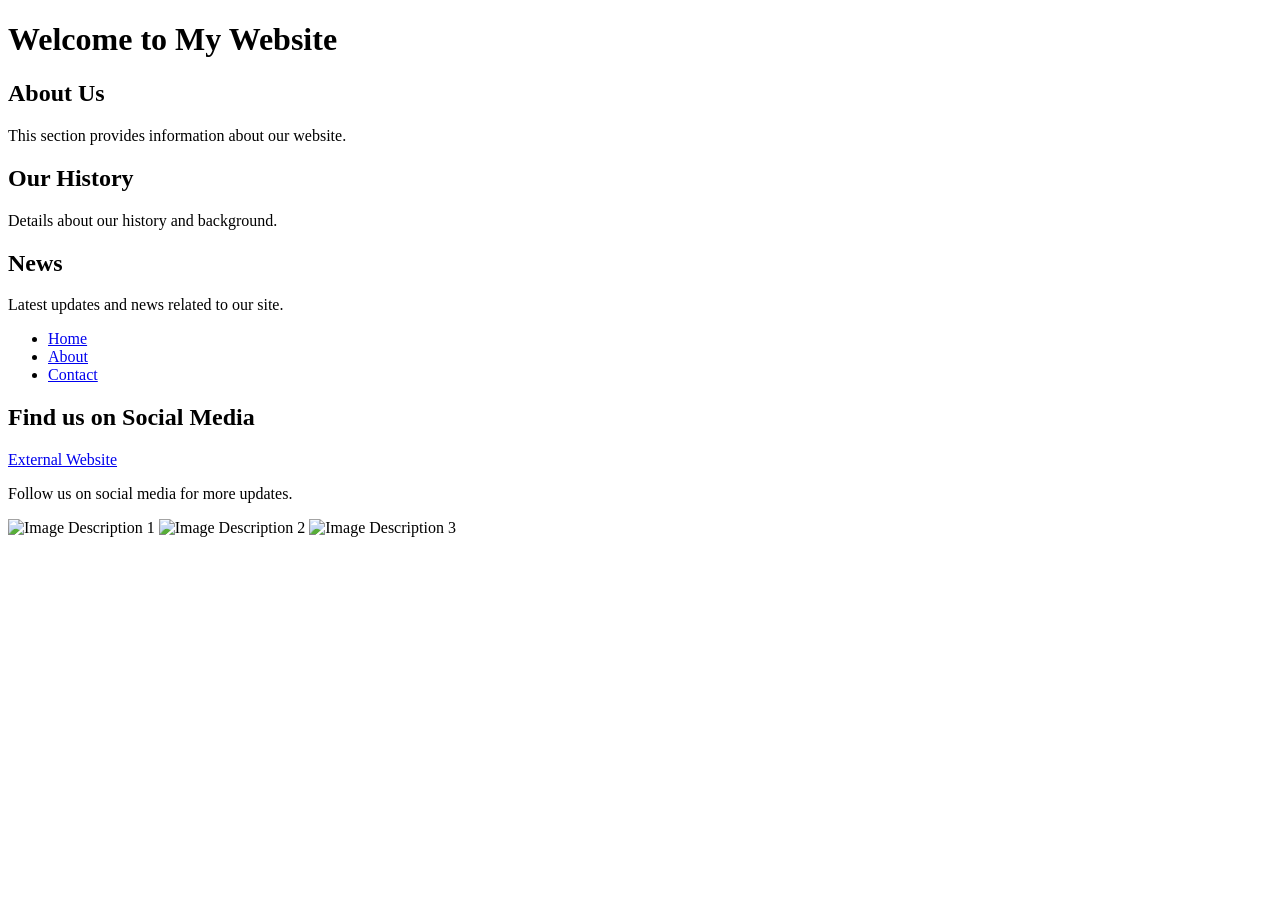
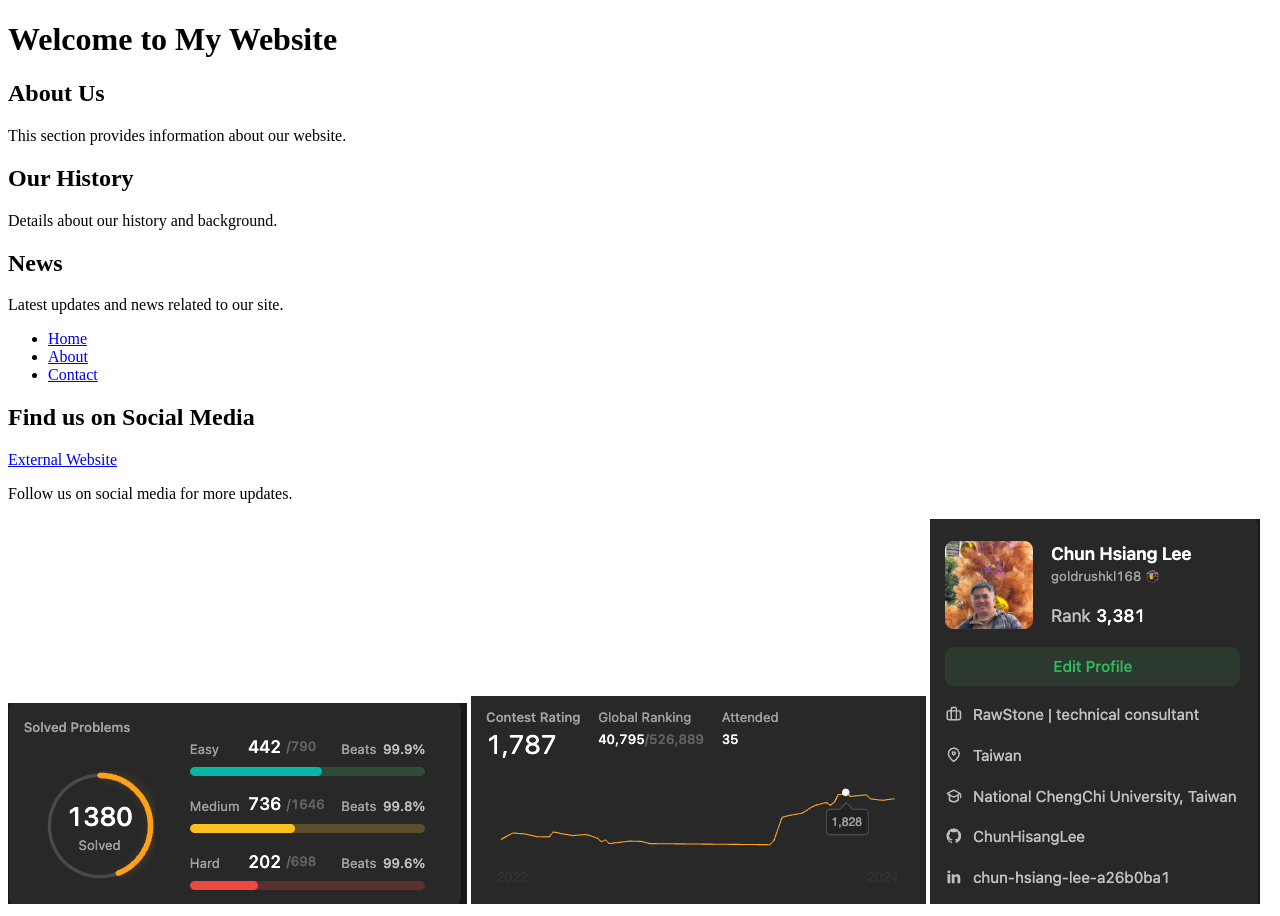
Before and after one commit to ChunHisangLee/ChunHisangLee.github.io, a plain HTML site: page index.html in a window 1280 px wide. Before the commit the page ends 800 px from the top, so only its background shows below. Drawn offline with Linux system fonts and the light colour scheme.

Commit message:
index.html

```diff
--- a/index.html
+++ b/index.html
@@ -34,9 +34,9 @@
     <h2>Find us on Social Media</h2>
     <a href="https://www.google.com">External Website</a>
     <p>Follow us on social media for more updates.</p>
-    <img src="/resource/imgs/001.jpg" alt="Image Description 1">
-    <img src="/resource/imgs/002.jpg" alt="Image Description 2">
-    <img src="/resource/imgs/003.jpg" alt="Image Description 3">
+    <img src="/resource/imgs/001.png" alt="Image Description 1">
+    <img src="/resource/imgs/002.png" alt="Image Description 2">
+    <img src="/resource/imgs/003.png" alt="Image Description 3">
 </footer>
 </body>
 </html>
```
